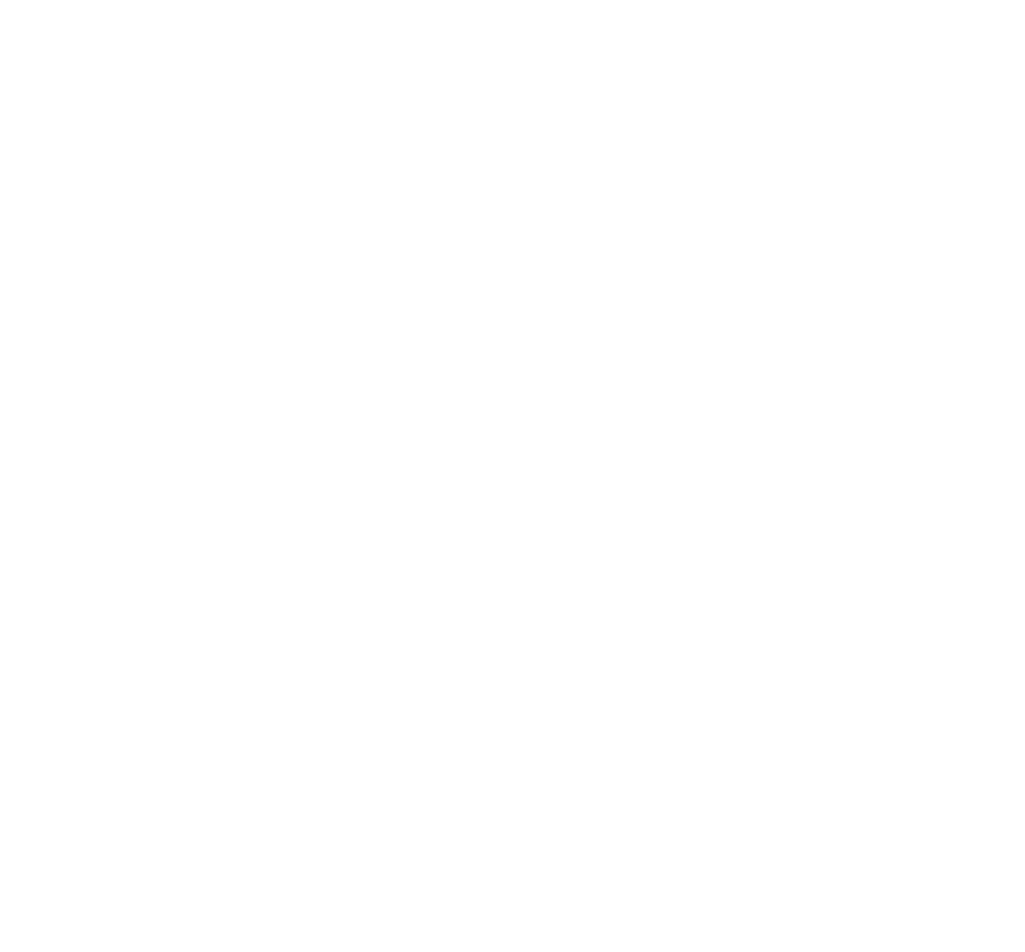
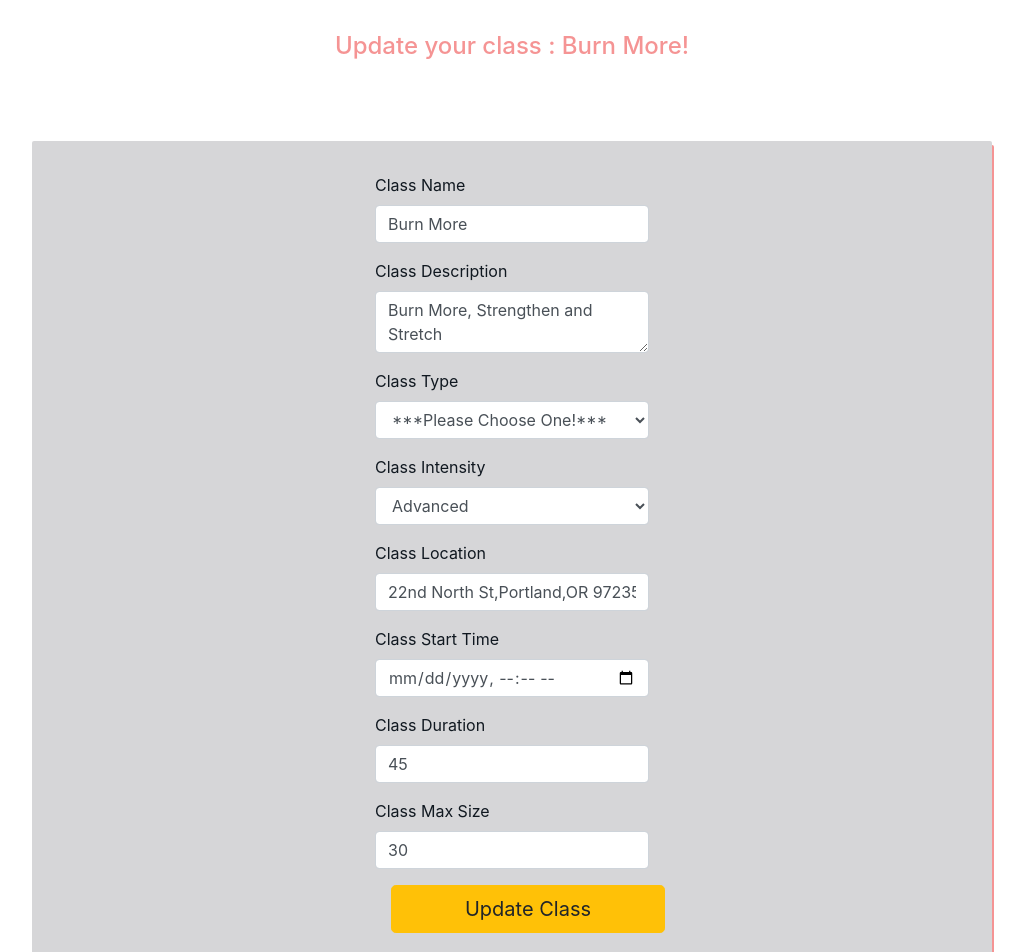
Before and after one commit to anywherefitness-tt187/Front-End-Anywherefitness, a React (Create React App) app: page /instructor/updateform/1 in a window 1280 px wide. Shown: the top 952 px of the page, without its empty margins (128-1153 px from the left). Before the commit the page ends 800 px from the top, so only its background shows below. Built offline with nearby package versions, Linux system fonts and the light colour scheme.

Commit message:
update class included

```diff
--- a/src/App.css
+++ b/src/App.css
@@ -79,6 +79,13 @@ h3{
   text-shadow: 0.8px rgb(117, 239, 255);
 }
 
+h4{
+  text-align: center;
+  padding-top: 2rem;
+  color: #f59494;
+  text-shadow: 0.8px rgb(117, 239, 255);
+}
+
 .ins_create{
   display:flex;
   flex-wrap: wrap;
@@ -107,11 +114,16 @@ h3{
   border-radius: 4px;
   box-shadow: 2px 4px rgb(117, 239, 255);
   background-color: rgb(243, 250, 252);
-  padding:2rem 1rem;
+  padding:1.5rem 1rem;
   font-size:1.1rem;
+  margin: 1.5rem 1rem;
 }
 .ins_desc{
  font-style: italic;
  font-size: 1rem;
 }
+
+button{
+  margin:0.5rem 1rem;
+}
 /* ---- ends the css for instructor feature ---- */
--- a/src/components/Instructor/InstructorCreate.js
+++ b/src/components/Instructor/InstructorCreateForm.js
@@ -3,7 +3,7 @@ import {useHistory} from 'react-router-dom';
 import { Form,FormGroup,Input,Label,Button,Badge} from 'reactstrap';
 import * as yup from "yup";
 import axios from "axios";
-import { date } from 'yup/lib/locale';
+
 
 function InstructorCreate({setClassList}){
     const history=useHistory();
@@ -109,7 +109,7 @@ function InstructorCreate({setClassList}){
           .then((res)=>{
             console.log('Response back from reqres:',res.data)
             setClassList(res.data)
-            history.push('/dashboard/classes')
+            history.push('/instructor')
             //clear server error
             setServerError(null);
           })
--- a/src/components/Instructor/InstructorDashboard.js
+++ b/src/components/Instructor/InstructorDashboard.js
@@ -1,4 +1,4 @@
-import React,{useState} from 'react';
+import React from 'react';
 import {Button,Card,CardTitle,CardText,CardSubtitle} from 'reactstrap';
 import {useHistory} from 'react-router-dom';
 import InstructorClass from './InstructorClass';
@@ -8,7 +8,7 @@ const history=useHistory();
 
 const handleClick=(e)=>{
  e.preventDefault();
- history.push('/instructor/instructorcreate');
+ history.push(`/instructor/createform`);
 }
 
 return(
@@ -18,6 +18,7 @@ return(
         <CardText>As an instructor of Anywhere Fitness, you can create new classes! Also, update and delete them.
         </CardText>
         <div className="ins_classlist">
+            <h3>Here are your Classes!</h3>
            {classList.length !==0 ? classList.map(item=>(
                 <InstructorClass classList={item} key={item.class_id} />
             )) : <CardSubtitle tag="h6"> No current classes, Please go ahead and click Create New Class below :</CardSubtitle>
--- a/src/components/Instructor/InstructorHome.js
+++ b/src/components/Instructor/InstructorHome.js
@@ -1,7 +1,8 @@
 import React,{useState} from 'react';
 import { Route, Switch } from 'react-router-dom';
 import InstructorDashboard from './InstructorDashboard';
-import InstructorCreate from './InstructorCreate';
+import InstructorCreateForm from './InstructorCreateForm';
+import InstructorUpdateForm from './InstructorUpdateForm';
 
 export default function InstructorHome() {
     const initialClass=[{
@@ -15,6 +16,16 @@ export default function InstructorHome() {
         class_maxsize:"30",
         class_id:1
         },
+        {class_name:"Core Yoga",
+        class_description:"Burn More, Strengthen and Stretch",
+        class_type:"Yoga",
+        class_intensity:"Advanced",
+        class_location:"22nd North St,Portland,OR 97235",
+        class_starttime:"2020-12-28T22:17",
+        class_duration:"45",
+        class_maxsize:"30",
+        class_id:2
+        },
 ]
    //make this classList to context
   const [classList,setClassList]=useState(initialClass);
@@ -22,15 +33,22 @@ export default function InstructorHome() {
 
   return (
       <div className="ins_home">
-        <Route exact path="/instructor">
+        <Switch>
+        {/* check path for login of instructor and change accordingly */
+        //  <Route exact path="/instructor/dashboard">
+        }
+        <Route exact path="/instructor/">
           <InstructorDashboard classList={classList} setClassList={setClassList}/>
         </Route>
 
+        <Route path="/instructor/createform">
+            <InstructorCreateForm setClassList={setClassList}/>
+        </Route>
 
-      <Route exact path="/instructor/instructorcreate">
-            <InstructorCreate setClassList={setClassList}/>
-      </Route>
-
+        <Route path="/instructor/updateform/:id">
+            <InstructorUpdateForm classList={classList} setClassList={setClassList}/>
+        </Route>
+      </Switch>
       </div>
   )
 }
--- /dev/null
+++ b/src/components/Instructor/InstructorUpdateForm.js
@@ -0,0 +1,239 @@
+import React,{useState,useEffect} from 'react';
+import {useHistory,useParams} from 'react-router-dom';
+import { Form,FormGroup,Input,Label,Button} from 'reactstrap';
+import * as yup from "yup";
+import axios from "axios";
+
+
+function InstructorUpdateForm({classList,setClassList}){
+
+    const history=useHistory();
+    const params = useParams();
+    const baseUrl="#";
+    // set classInfo by getting the class from id param and axios call
+    // useEffect(()=>{
+    //     axios.get(`${baseUrl}/api/instructor/classlist`)
+    //     .then(res=>{
+    //         console.log('res in .get update=',res)
+    //         const updateClass=res.data.find(item=>item.id === Number(params.id));
+    //         setClassInfo(updateClass)
+    //     })
+    //     .catch(err=>{
+    //         console.log('err in .get update',err)
+    //     })
+
+    // },[])
+
+    const updateClass=classList.find(item=>item.class_id === Number(params.id))
+    const [classInfo, setClassInfo]=useState(updateClass);
+    console.log('update classlist',classInfo);
+    // control whether or not the form can be submitted if there are errors in form validation (in the useEffect)
+    const [buttonIsDisabled, setButtonIsDisabled] = useState(true);
+
+    // server error
+    const [serverError, setServerError] = useState("");
+
+    // managing state for errors. empty unless inline validation (validateInput) updates key/value pair to have error
+      const [errors, setErrors] = useState({
+        class_name:"",
+        class_description:"",
+        class_type:"",
+        class_intensity:"",
+        class_location:"",
+        class_starttime:"",
+        class_duration:"",
+        class_maxsize:"",
+      });
+
+      const handleChange=(e)=>{
+        e.persist();
+        const newClassInfo = {
+            ...classInfo,
+            [e.target.name]:e.target.value
+          };
+          validateChange(e); // for each change in input, do inline validation
+          console.log('After validate err State=', errors)
+          setClassInfo(newClassInfo); // update state with new data
+    }
+
+    //inline validation of one key-value pair at a time with yup
+  const validateChange =(e)=>{
+    yup.reach(formSchema, e.target.name)
+    .validate(e.target.value)
+    .then((valid) => {
+      // the input is passing ! & reset of that input's error
+      console.log("valid here", e.target.name);
+      setErrors({ ...errors, [e.target.name]: "" });
+    })
+    .catch((err) => {
+      // the input is breaking form schema
+      console.log("err here", err);
+      setErrors({ ...errors, [e.target.name]: err.errors[0] });
+    });
+ }
+
+  // whenever state updates, validate the entire form.
+  // if valid, then change button to be enabled.
+  useEffect(() => {
+    formSchema.isValid(classInfo).then((valid) => {
+      console.log("is my form valid?", valid);
+      // valid is a boolean
+      setButtonIsDisabled(!valid);
+    });
+  }, [classInfo]);
+
+  // Add a schema, used for all validation to determine whether the input is valid or not
+  const formSchema = yup.object().shape({
+    class_name: yup.string()
+    .min(2,"Please enter name of atleast 2 characters")
+    .required("ClassName is required!"),
+
+    class_description:yup.string(),
+
+    class_type:yup.string().required("Choose Type is required!"),
+
+    class_intensity: yup.string()
+    .oneOf(["Beginner","Intermediate","Advanced"])
+    .required("Please choose one"),
+
+    class_location: yup.string().required("Location is required!"),
+
+    class_starttime: yup.string().required("date & time is required!"),
+
+    class_duration:yup.string().required("Duration is required!"),
+
+    class_maxsize:yup.string().required("Maxsize is required!"),
+  });
+
+  const url = 'xxx.herokuapp.com';
+
+  const handleSubmit=(e)=>{
+    e.preventDefault();
+    console.log('on submit=',classInfo)
+    axios //to be replaced with axiosWithAuth once login is ready
+          .post(`https://jsonplaceholder.typicode.com/posts`, classInfo)
+          .then((res)=>{
+            console.log('Response back from reqres:',res.data)
+            setClassList([res.data])
+            history.push('/dashboard/classes')
+            //clear server error
+            setServerError(null);
+          })
+          .catch((err)=>{
+            console.log('server erro in post',err)
+            setServerError("oops! Looks like server side error!");
+          })
+
+  }
+
+return(
+    <>
+    <h4>Update your class : {classInfo.class_name}!</h4>
+    <div className="ins_create">
+        <Form onSubmit={handleSubmit}
+         name="inscreate">
+        {serverError && <p className="error">{serverError}</p>}
+            <FormGroup>
+            <Label htmlFor="class_name">Class Name</Label>
+            <Input name="class_name"
+            id="class_name"
+            value={classInfo.class_name}
+            onChange={handleChange}
+            placeholder="Burn With us!"/>
+             {errors.class_name.length > 0 ? <p className="error">{errors.class_name}</p> : null}
+            </FormGroup>
+
+            <FormGroup>
+            <Label htmlFor="class_description">Class Description</Label>
+            <Input name="class_description"
+            id="class_description"
+            type="textarea"
+            row="4"
+            value={classInfo.class_description}
+            onChange={handleChange}
+            placeholder="Pre-requisites, things to bring..."/>
+            </FormGroup>
+
+            <FormGroup>
+            <Label htmlFor="class_type">Class Type</Label>
+            <Input
+            name="class_type"
+            type="select"
+            id="class_type"
+            value={classInfo.class_type}
+            onChange={handleChange}>
+            <option value="">***Please Choose One!***</option>
+            <option>Strength Training</option>
+            <option>Spin Class</option>
+            <option>Power Lift</option>
+            <option>Yoga</option>
+            <option>Pilates</option>
+            </Input>
+            </FormGroup>
+
+            <FormGroup>
+            <Label htmlFor="class_intensity">Class Intensity</Label>
+            <Input
+            type="select"
+            name="class_intensity"
+            id="class_intensity"
+            value={classInfo.class_intensity}
+            onChange={handleChange}>
+            <option value="">***Please Choose One!***</option>
+            <option>Beginner</option>
+            <option>Intermediate</option>
+            <option>Advanced</option>
+            </Input>
+            </FormGroup>
+{/* q: backend, 4 fields for location? */}
+            <FormGroup>
+            <Label htmlFor="class_location">Class Location</Label>
+            <Input name="class_location"
+            id="class_location"
+            value={classInfo.class_location}
+            onChange={handleChange}
+            placeholder="Street,City,State,Zip"/>
+            </FormGroup>
+
+            <FormGroup>
+            <Label htmlFor="class_starttime">Class Start Time</Label>
+            <Input name="class_starttime"
+            id="class_starttime"
+            type="datetime-local"
+            value={classInfo.class_startime}
+            onChange={handleChange}
+            placeholder="00:00"/>
+            </FormGroup>
+
+            <FormGroup>
+            <Label htmlFor="class_duration">Class Duration</Label>
+            <Input name="class_duration"
+            id="class_duration"
+            type="number"
+            value={classInfo.class_duration}
+            onChange={handleChange}
+            placeholder="30minutes"/>
+            </FormGroup>
+
+            <FormGroup>
+            <Label htmlFor="class_maxsize">Class Max Size</Label>
+            <Input name="class_maxsize"
+            id="class_maxsize"
+            type="number"
+            min="3"
+            max="50"
+            value={classInfo.class_maxsize}
+            onChange={handleChange}
+            />
+            </FormGroup>
+            <Button color="warning"
+            className="btn-lg  btn-block"
+            type="submit"
+            disabled={buttonIsDisabled}>Update Class</Button>
+        </Form>
+    </div>
+    </>
+)
+}
+
+export default InstructorUpdateForm;
```
Also changed, not shown: src/components/Instructor/InstructorClass.js (+30 -6 lines), 1 other file (tests, documents, lock files or other folders).
